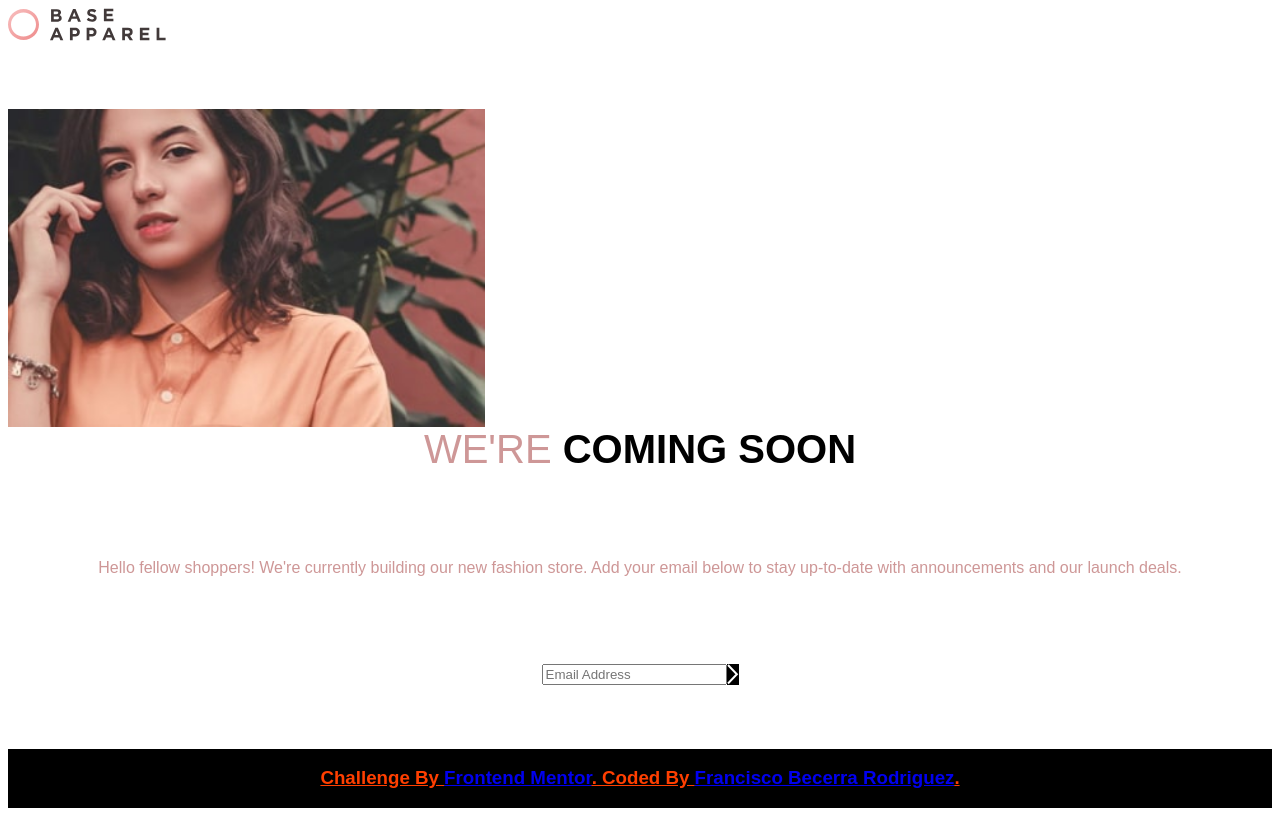
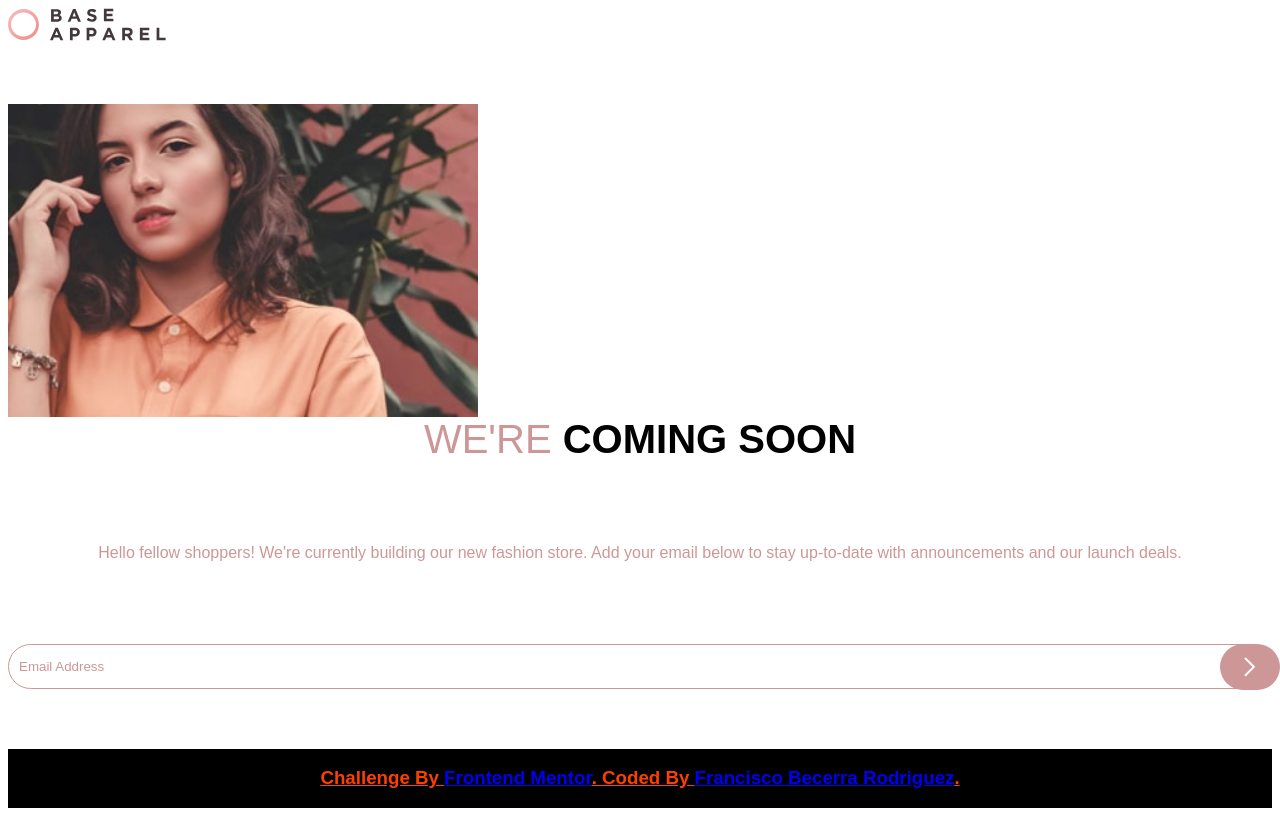
Before and after one commit to FranciscoFrontEndDeveloper/BaseApparelcomingsoonpage, an Angular app: page / in a window 1280 px wide. Built offline with nearby package versions, Linux system fonts and the light colour scheme.

Commit message:
form styles finished

```diff
--- a/src/app/components/formcomponent/formcomponent.component.sass
+++ b/src/app/components/formcomponent/formcomponent.component.sass
@@ -1,6 +1,18 @@
+@import ../../../styles
 .formContainer__form
   display: flex
   flex-direction: row
   justify-content: center
-.formContainer__form--inputSudmit
-  background: #000
+  &--inputEmail
+    width: 100%
+    padding: 14px 10px
+    border: 1px solid $DesaturatedRed
+    border-radius: 40rem
+  &--inputEmail::placeholder
+    color: $DesaturatedRed
+  &--inputSudmit
+    background: $DesaturatedRed
+    position: absolute
+    padding: 0.8rem 1.5rem
+    border-radius: 40rem
+    right: 0
```
